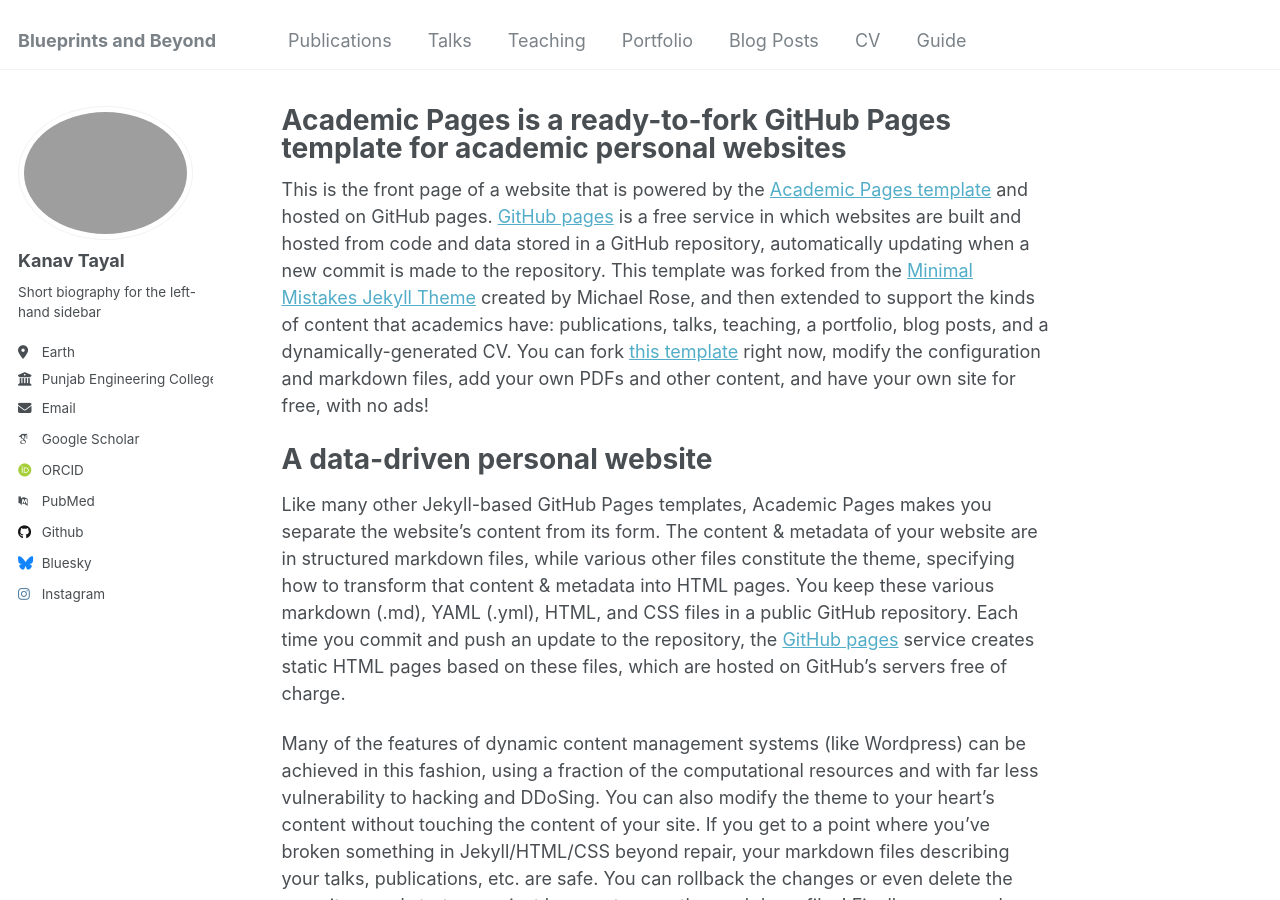
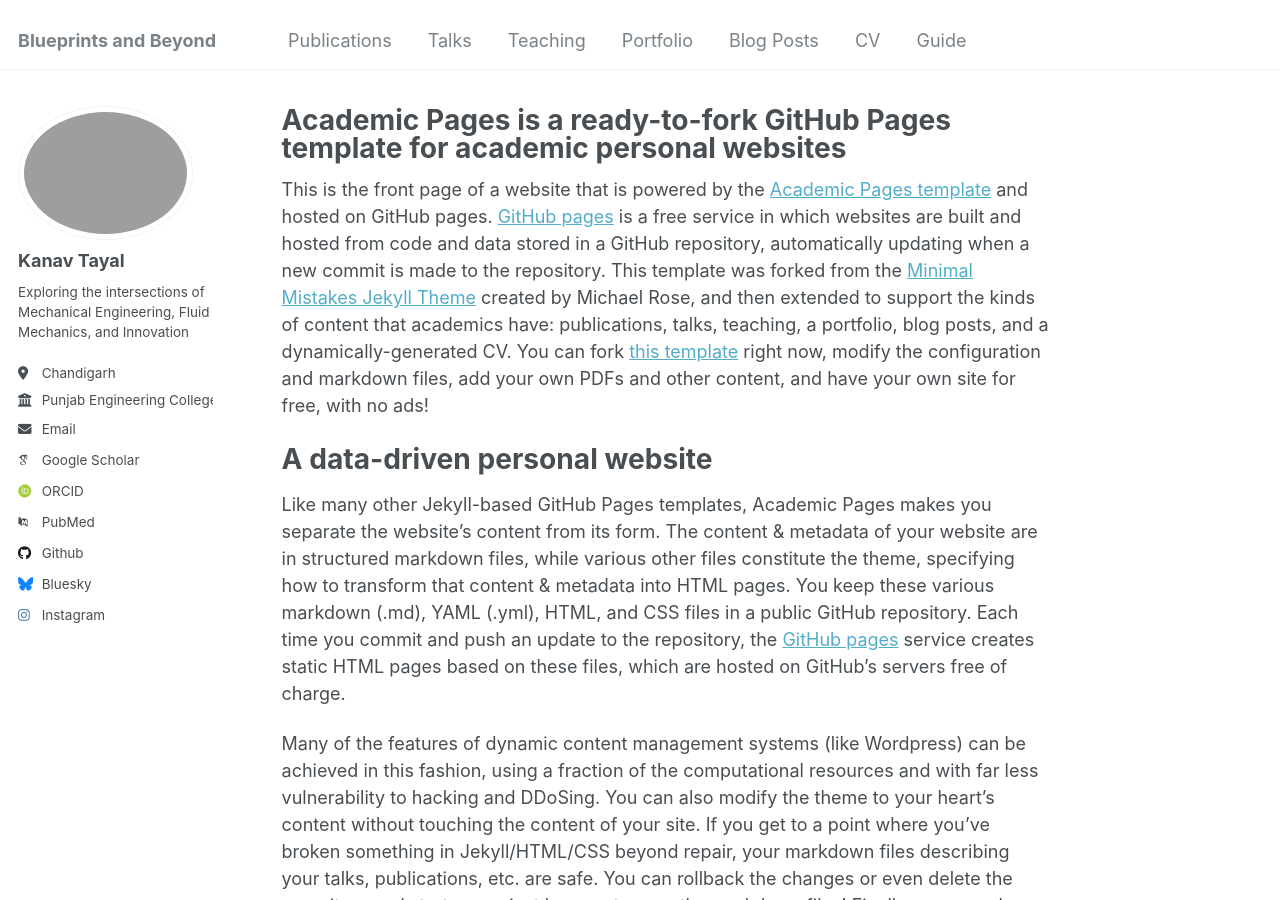
Before and after one commit to KanavTayal/kanavtayal.github.io, a Jekyll site: the page built from _pages/about.md, in a window 1280 px wide and 900 px high. Built offline with Jekyll 4.4.1, drawn with Linux system fonts in a browser that asks for light colours; some web fonts are replaced.

Commit message:
Update _config.yml

```diff
--- a/_config.yml
+++ b/_config.yml
@@ -24,11 +24,11 @@ author:
   avatar           : "profile.jpg"
   name             : "Kanav Tayal"
   pronouns         : # example: "she/her"
-  bio              : "Short biography for the left-hand sidebar"
-  location         : "Earth"
+  bio              : "Exploring the intersections of Mechanical Engineering, Fluid Mechanics, and Innovation"
+  location         : "Chandigarh"
   employer         : "Punjab Engineering College"
   uri              : # URL
-  email            : "none@example.org"
+  email            : "kaanvtayal99@gmail.com"
 
   # Academic websites
   arxiv            : # URL - Update with the correct link to your profile
```
